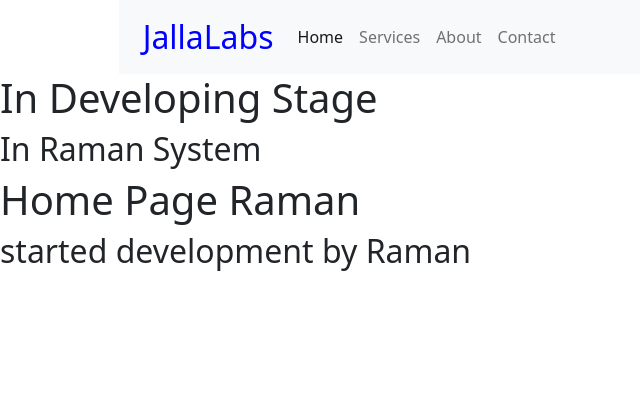
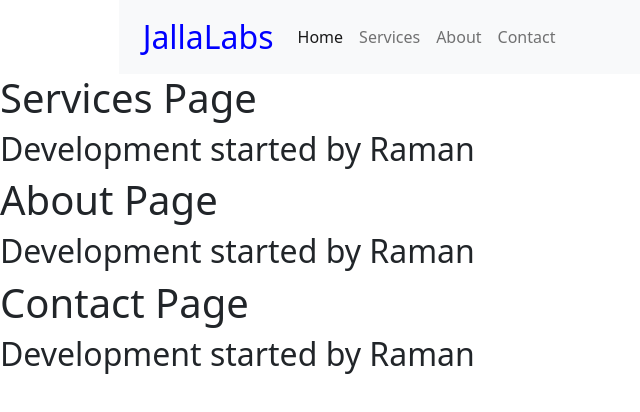
Before and after one commit to surgeclasses/JallaLabs, a React (Create React App) app: page / in a window 1280 px wide. Shown: the top 412 px of the page, without its empty margins (0-640 px from the left). Built offline with nearby package versions, Linux system fonts and the light colour scheme.

Commit message:
change ho kar rahega

```diff
--- a/src/App.js
+++ b/src/App.js
@@ -158,8 +158,6 @@ function App() {
       >
         <Router>
           <Navbar />
-          <h1> In Developing Stage</h1>
-          <h2> In Raman System </h2>
           {/* {isLoggedIn && <UserNav />} */}
           {routes}
           {/* <Footer /> */}
--- a/src/WebPages/HomePage/HomePage.js
+++ b/src/WebPages/HomePage/HomePage.js
@@ -1,11 +1,15 @@
 import React from "react";
+import AboutPage from "../AboutPage/AboutPage";
+import ContactPage from "../ContactPage/ContactPage";
+import Services from "../ServicesPage/Services";
 import "./HomePage.css";
 
 const HomePage = () => {
   return (
     <div>
-       <h1> Home Page Raman</h1>
-       <h2> started development by Raman </h2>
+       <Services />
+       <AboutPage />
+       <ContactPage />
     </div>
   );
 };
```
Also changed, not shown: 1 other file (tests, documents, lock files or other folders).
